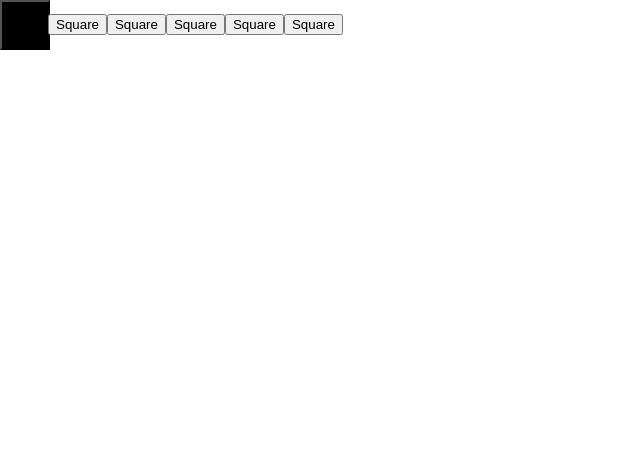
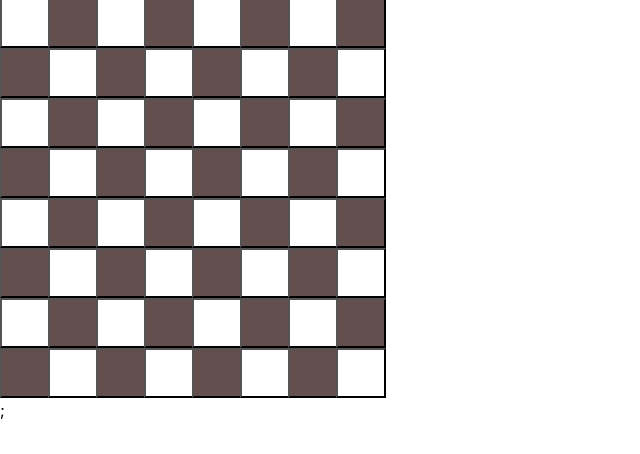
Before and after one commit to ubaid6/checkers-game, a React (Create React App) app: page / in a window 1280 px wide. Shown: the top 454 px of the page, without its empty margins (0-640 px from the left). Built offline with nearby package versions, Linux system fonts and the light colour scheme.

Commit message:
Board rendered

```diff
--- a/package.json
+++ b/package.json
@@ -12,7 +12,7 @@
     "@types/react-dom": "^18.0.6",
     "react": "^18.2.0",
     "react-dom": "^18.2.0",
-    "react-scripts": "5.0.1",
+    "react-scripts": "^5.0.1",
     "typescript": "^4.7.4",
     "web-vitals": "^2.1.4"
   },
--- a/src/App.css
+++ /dev/null
@@ -1,19 +0,0 @@
-.square {
-  width:50px;
-  height: 50px;
-  background-color: #ffffff;
-  text-align: center;
-  font-size: 10px;
-  padding:0px;
-  margin-right: -2px;
-}
-
-.black-square {
-  width:50px;
-  height: 50px;
-  background-color: #000000;
-  text-align: center;
-  font-size: 10px;
-  padding:0px;
-  margin-right: -2px;
-}
--- /dev/null
+++ b/src/Game.css
@@ -0,0 +1,22 @@
+.white-square {
+  width:50px;
+  height: 50px;
+  background-color: #ffffff;
+  text-align: center;
+  font-size: 10px;
+  padding:0px;
+  margin-right: -2px;
+  margin-top: -2px;
+  margin-bottom: -2px;
+}
+
+.black-square {
+  width:50px;
+  height: 50px;
+  background-color: #644f4f;
+  text-align: center;
+  font-size: 10px;
+  padding:0px;
+  margin-right: -2px;
+  margin-top: -2px;
+}
--- a/src/Game.tsx
+++ b/src/Game.tsx
@@ -1,5 +1,5 @@
 import React from 'react';
-import './App.css';
+import './Game.css';
 
 
 
@@ -7,23 +7,54 @@ class Square extends React.Component<any> {
 
   render() {
     return (
-      <button className={this.props.className}>{this.props.value}</button>
+      <button className={this.props.className}></button>
     )
   }
 }
 
-class Board extends React.Component {
+class Board extends React.Component<{}, {isWhite:boolean}> {
+
+  // constructor(props:any) {
+  //   super(props);
+  //   this.state = {
+  //     isWhite: true,
+  //   };
+  // }
+
+  renderSquare(color:string) {
+    return <Square className={color}/>;
+  }
+
+  makeBoard() {
+    var isWhite:boolean = true;
+    var boardRows:any[] = new Array(8);
+    for (let i=0; i<8; i++) {
+      var row:any[] = new Array(8);
+      for (let j=0; j<8; j++) {
+        if (isWhite)
+          row.push(this.renderSquare("white-square"));
+        else
+          row.push(this.renderSquare("black-square"));
+        isWhite = !isWhite;
+      }
+      isWhite = !isWhite;
+      boardRows.push(
+        <div>
+          {row}
+        </div>
+      )
+    }
+
+    return boardRows;
+
+  }
+
   render() {
     return (
       <div>
-        <Square className="black-square" value="Square" />
-        <Square value="Square" />
-        <Square value="Square" />
-        <Square value="Square" />
-        <Square value="Square" />
-        <Square value="Square" />
+        {this.makeBoard()};
       </div>
-    )
+    );
   }
 }
 
```
Also changed, not shown: 1 other file (tests, documents, lock files or other folders).
